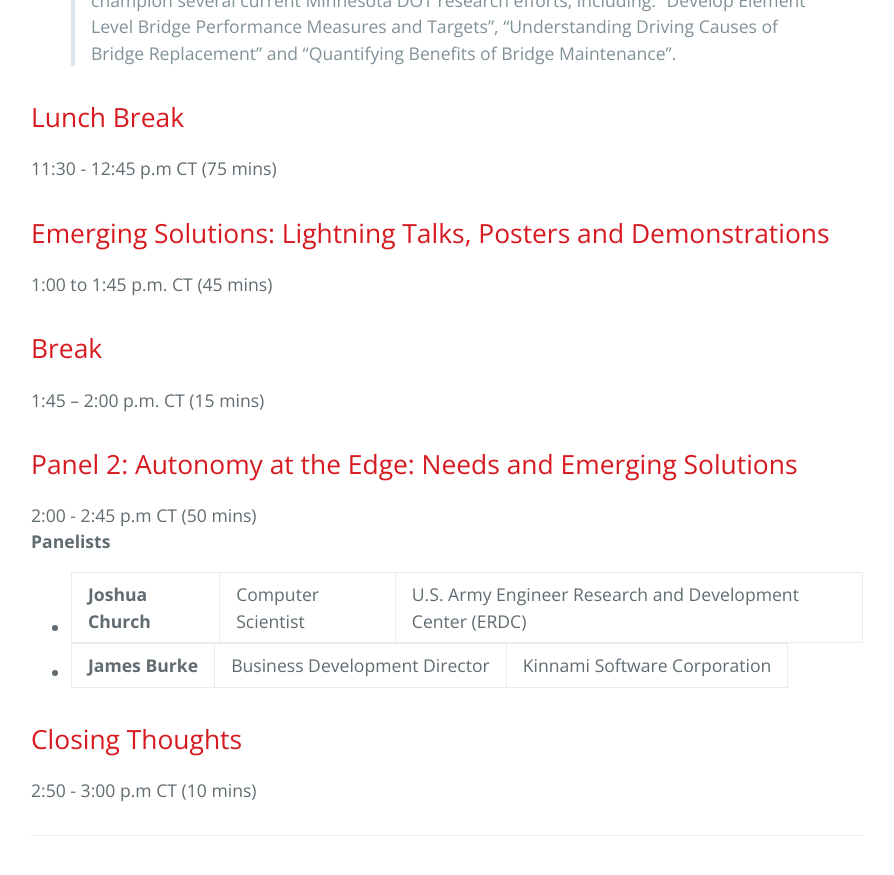
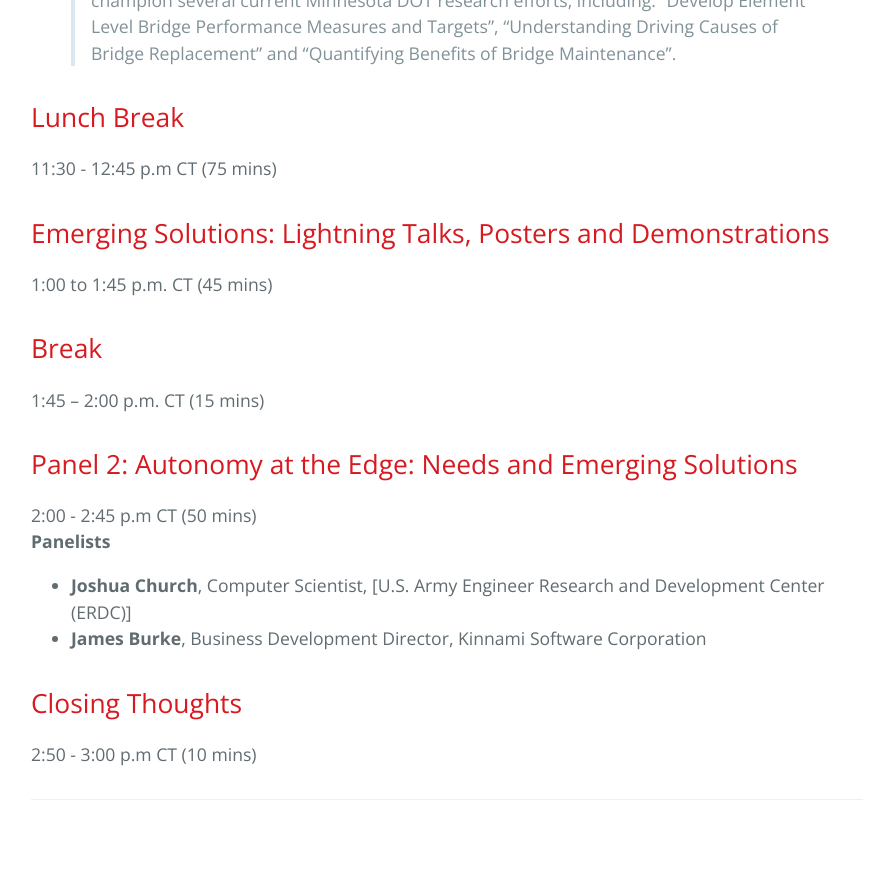
Before and after one commit to BridgingBigData/BridgingBigData.github.io, a Jekyll site: the page built from pages/bbd2023agenda.md, in a window 1280 px wide and 900 px high, scrolled down 3331 px. Shown: the top 875 px of the window, without its empty margins (193-1087 px from the left). Built offline with Jekyll 4.4.1, drawn with Linux system fonts in a browser that asks for light colours.

Commit message:
update panel 2

```diff
--- a/pages/bbd2023agenda.md
+++ b/pages/bbd2023agenda.md
@@ -62,8 +62,8 @@
 ## Panel 2: Autonomy at the Edge: Needs and Emerging Solutions
 2:00 - 2:45 p.m CT (50 mins)
 **Panelists**
-- **Joshua Church** | Computer Scientist | U.S. Army Engineer Research and Development Center (ERDC)
-- **James Burke** | Business Development Director | Kinnami Software Corporation
+- **Joshua Church**, Computer Scientist,  [U.S. Army Engineer Research and Development Center (ERDC)]
+- **James Burke**, Business Development Director, Kinnami Software Corporation
 
 ## Closing Thoughts
 2:50 - 3:00 p.m CT (10 mins)
```
